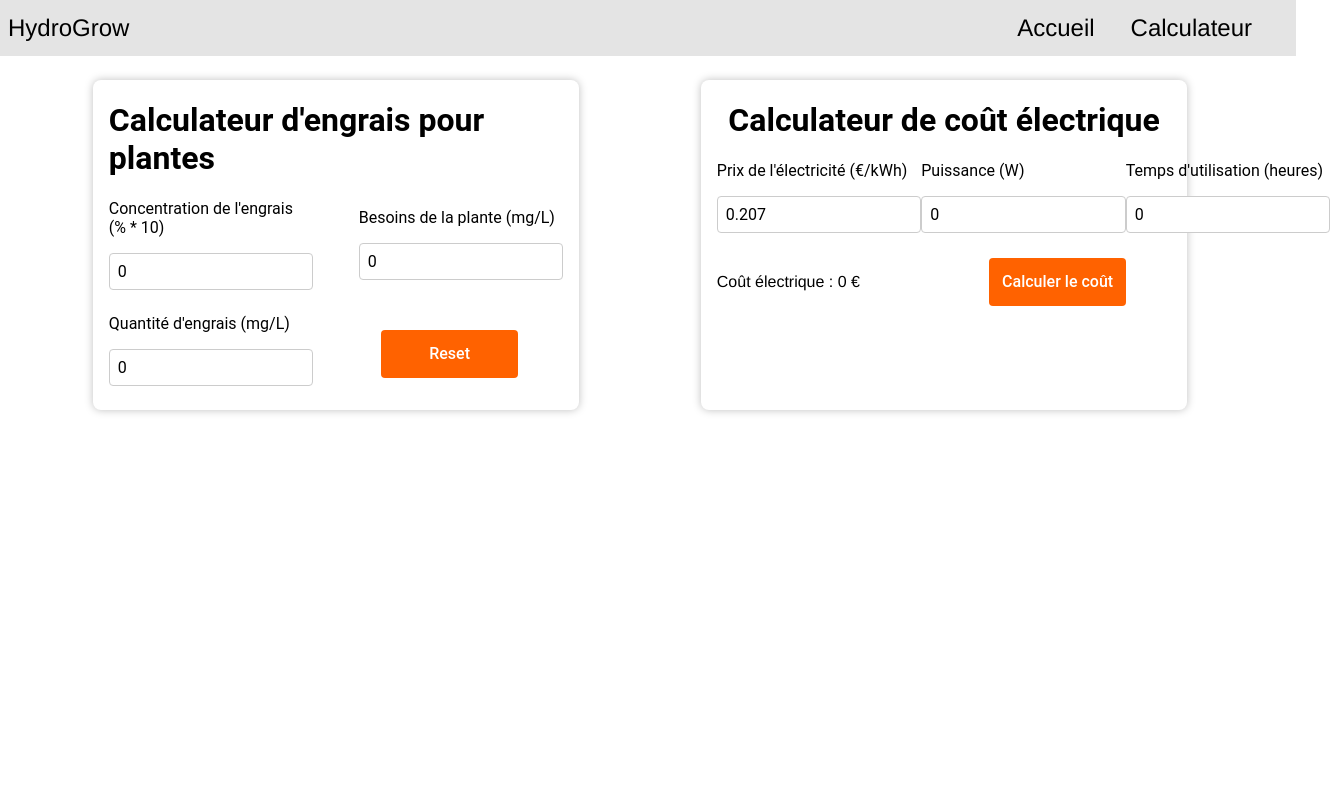
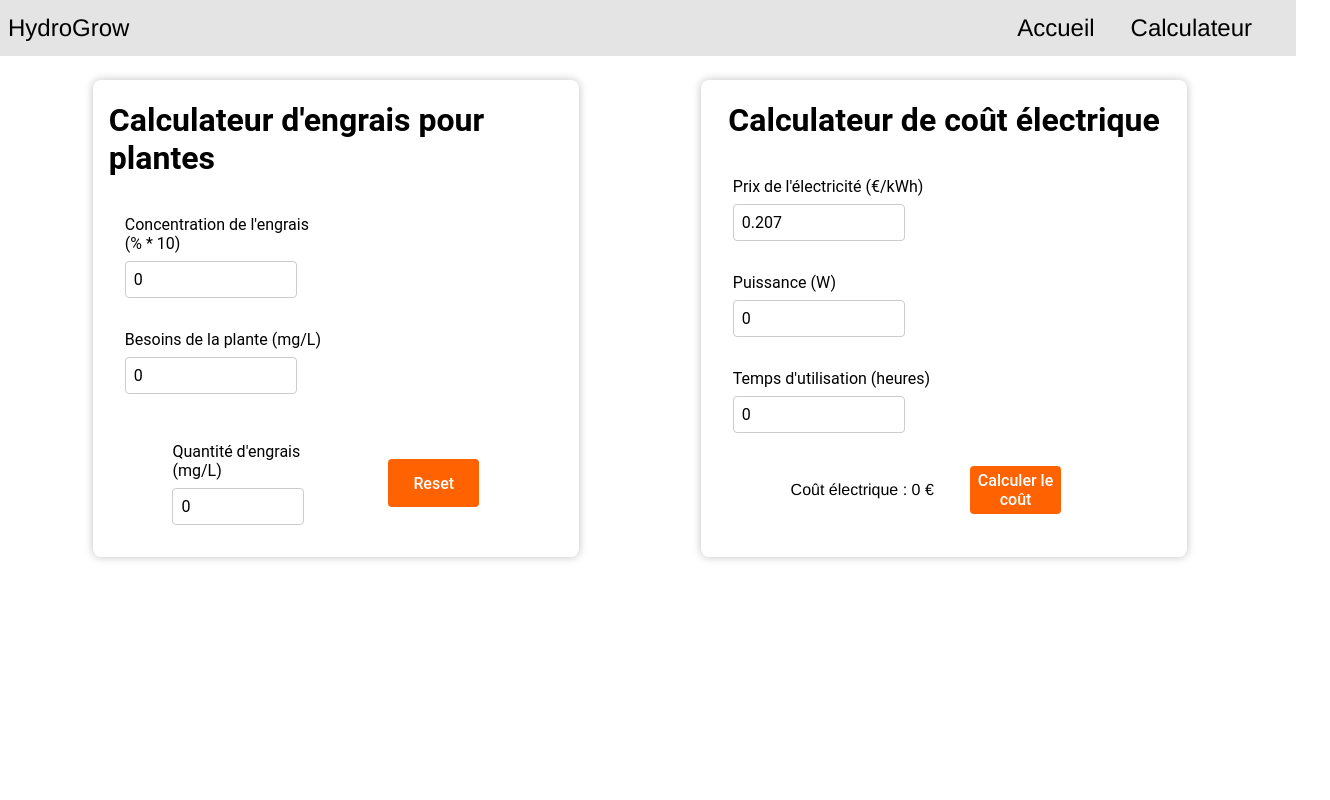
Before and after one commit to SudTech-Innovations/HydroGrow_FrontEnd, a React (Create React App) app in the folder hydrogrow/: page /calc in a window 1280 px wide. Shown: the top 800 px of the page, 1330 px wide, since content can reach past the window. Built offline with nearby package versions, Linux system fonts and the light colour scheme.

Commit message:
patch css

```diff
--- a/hydrogrow/src/pages/Calc/Calculateur.css
+++ b/hydrogrow/src/pages/Calc/Calculateur.css
@@ -1,3 +1,36 @@
+/* DEBUG */
+/* #calculateur {
+    background-color: rgb(0, 136, 255) !important;
+}
+
+.module-container {
+    background-color: rgb(230, 176, 96) !important;
+}
+
+.form-group {
+    background-color: rgb(26, 255, 0) !important;
+}
+
+.module-inputs {
+    background-color: rgb(255, 230, 0) !important;
+}
+
+.module-output {
+    background-color: rgb(0, 0, 255) !important;
+}
+
+.module-container input {
+    background-color: blueviolet !important;
+}
+
+.module-container label {
+    background-color: brown !important;
+}
+
+.module-container button {
+    background-color: cadetblue;
+} */
+
 /* CSS */
 #calculateur {
     display: flex;
@@ -29,15 +62,12 @@
     width: 90%;
 }
 
-.form-group {
-    display: flex;
-    flex-direction: column !important;
-    width: 45%;
-}
+
 
 .module-container .module-inputs,
 .module-container .module-output {
     display: flex;
+    flex-wrap: wrap;
     flex-direction: row;
     justify-content: space-between;
     margin-bottom: 1em;
@@ -45,8 +75,30 @@
     align-items: center;
 }
 
+
+
+.module-container .module-output {
+    display: flex;
+    width: 80%;
+    justify-content: center;
+    align-items: center;
+}
+
+.form-group {
+    display: flex;
+    flex-direction: column;
+    width: 45%;
+    margin: 1em;
+}
+
+.module-container label {
+    margin-bottom: 0.5rem;
+    font-family: 'Roboto', sans-serif;
+    font-size: 1rem;
+}
+
 .module-container input {
-    margin: 0.5rem 0;
+    margin-right: 2em;
     padding: 0.5rem;
     box-sizing: border-box;
     border: 1px solid #ccc;
@@ -55,14 +107,8 @@
     font-size: 1rem;
 }
 
-.module-container label {
-    margin-bottom: 0.5rem;
-    font-family: 'Roboto', sans-serif;
-    font-size: 1rem;
-}
-
 .module-container button {
-    width: 30%;
+    width: 25%;
     height: 3rem;
     margin-right: 10%;
     margin-left: 10%;
```
